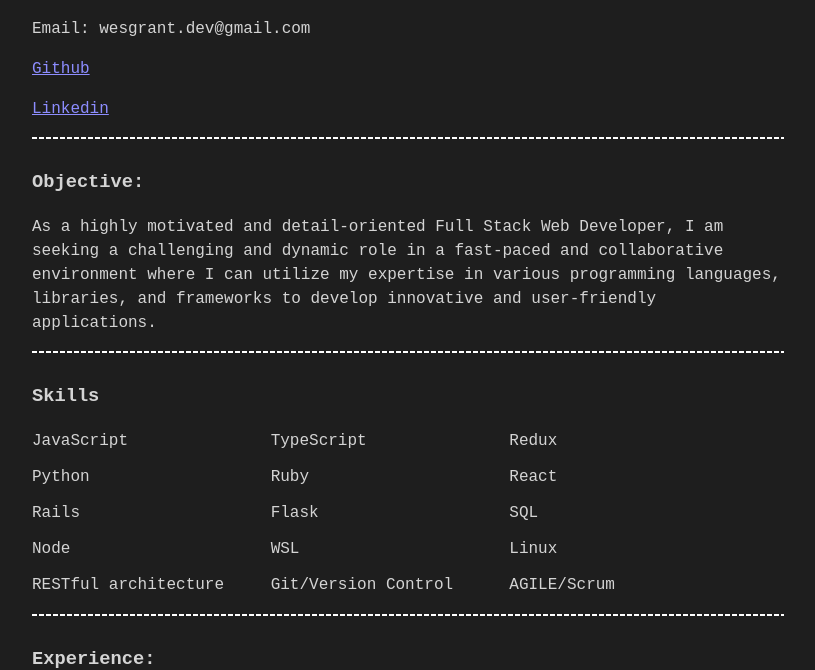
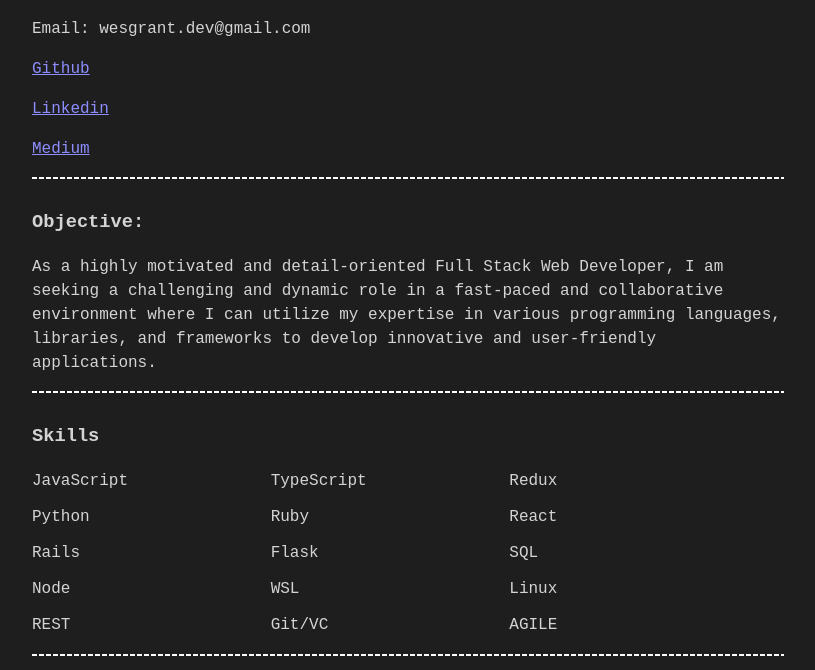
Before and after one commit to bigolboyyo/resume, a plain HTML site: page index.html in a window 1280 px wide. Shown: the part 132-802 px from the top of the page, without its empty margins (232-1047 px from the left). Drawn offline with Linux system fonts and the light colour scheme.

Commit message:
new soul living in this strange world

```diff
--- a/index.html
+++ b/index.html
@@ -18,6 +18,7 @@
                 <p>Email: wesgrant.dev@gmail.com</p>
                 <p><a href="https://github.com/bigolboyyo" target="_blank">Github</a></p>
                 <p><a href="https://www.linkedin.com/in/grantwe/" target="_blank">Linkedin</a></p>
+                <p><a href="https://medium.com/@wesley.grant" target="_blank">Medium</a></p>
             </div>
         </div>
         <div class="objective">
@@ -43,9 +44,9 @@
                     <li>Node</li>
                     <li>WSL</li>
                     <li>Linux</li>
-                    <li>RESTful architecture</li>
-                    <li>Git/Version Control</li>
-                    <li>AGILE/Scrum</li>
+                    <li>REST</li>
+                    <li>Git/VC</li>
+                    <li>AGILE</li>
                 </ul>
             </div>
         </section>
```
